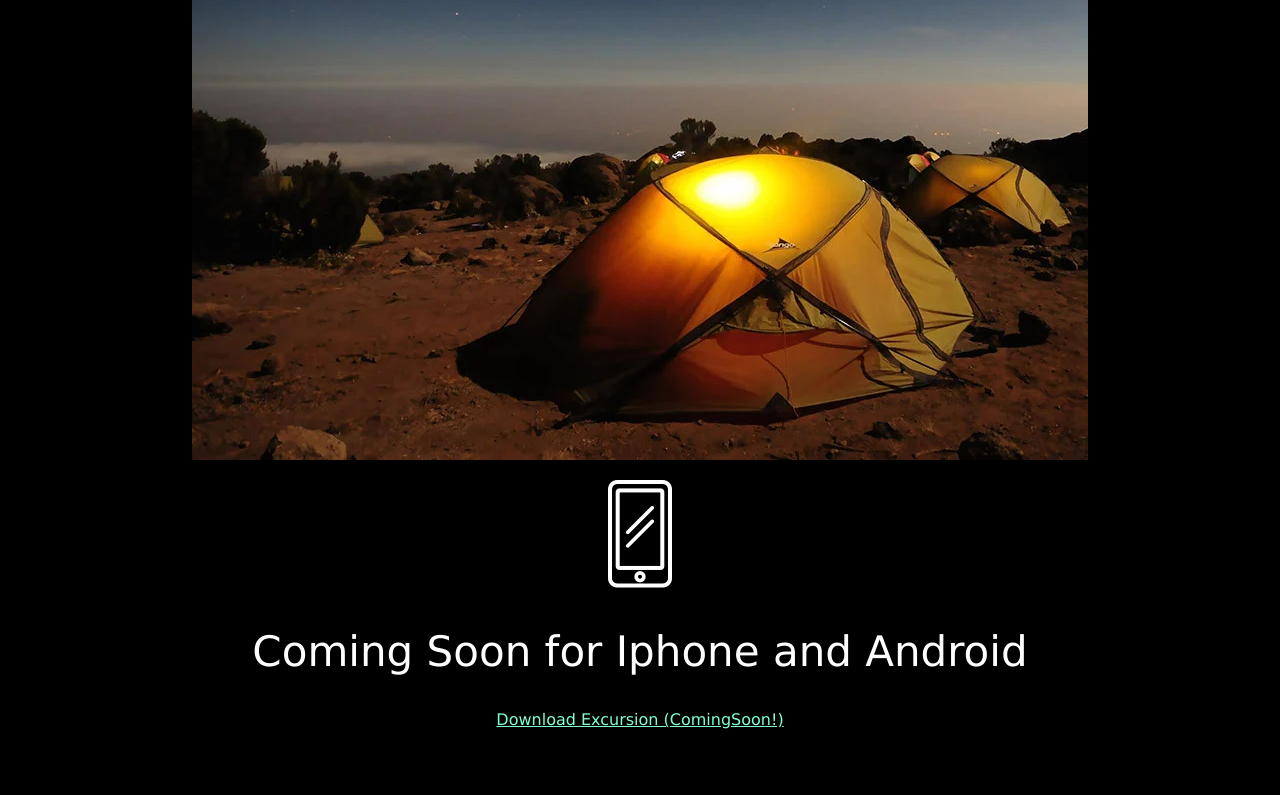
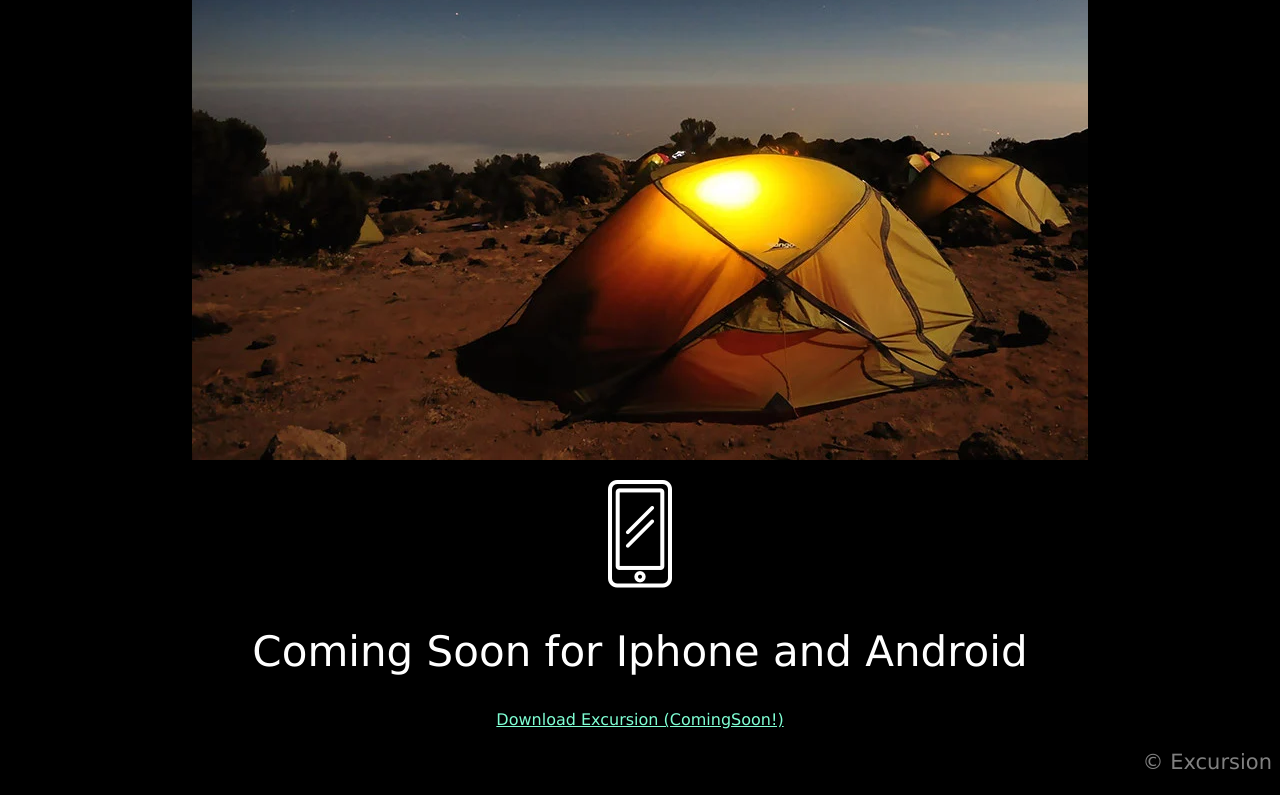
Before and after one commit to Alexandre8221/excursion, a plain HTML site: page index.html in a window 1280 px wide. Shown: the part 552-1347 px from the top of the page. Before the commit the page ends 1297 px from the top, so only its background shows below. Drawn offline with Linux system fonts and the light colour scheme.

Commit message:
finish project

```diff
--- a/Resources/Css/style.css
+++ b/Resources/Css/style.css
@@ -33,3 +33,11 @@ body {
     font-size: 1rem;
     color: var(--aquamarine-color);
 }
+
+/* FOOTER */
+
+.footer--copyright {
+    font-size: 21PX;
+    color: gray;
+    text-align: right;
+}
--- a/index.html
+++ b/index.html
@@ -20,5 +20,6 @@
         <p><img src="resources/images/phone.webp"></p>
         <h2 class="header--secondary">Coming Soon for Iphone and Android</h2>
         <p><a class="link--cta" href="#">Download Excursion (ComingSoon!)</a></p>
+        <p class="footer--copyright">© Excursion</p>
     </body>
 </html>
```
